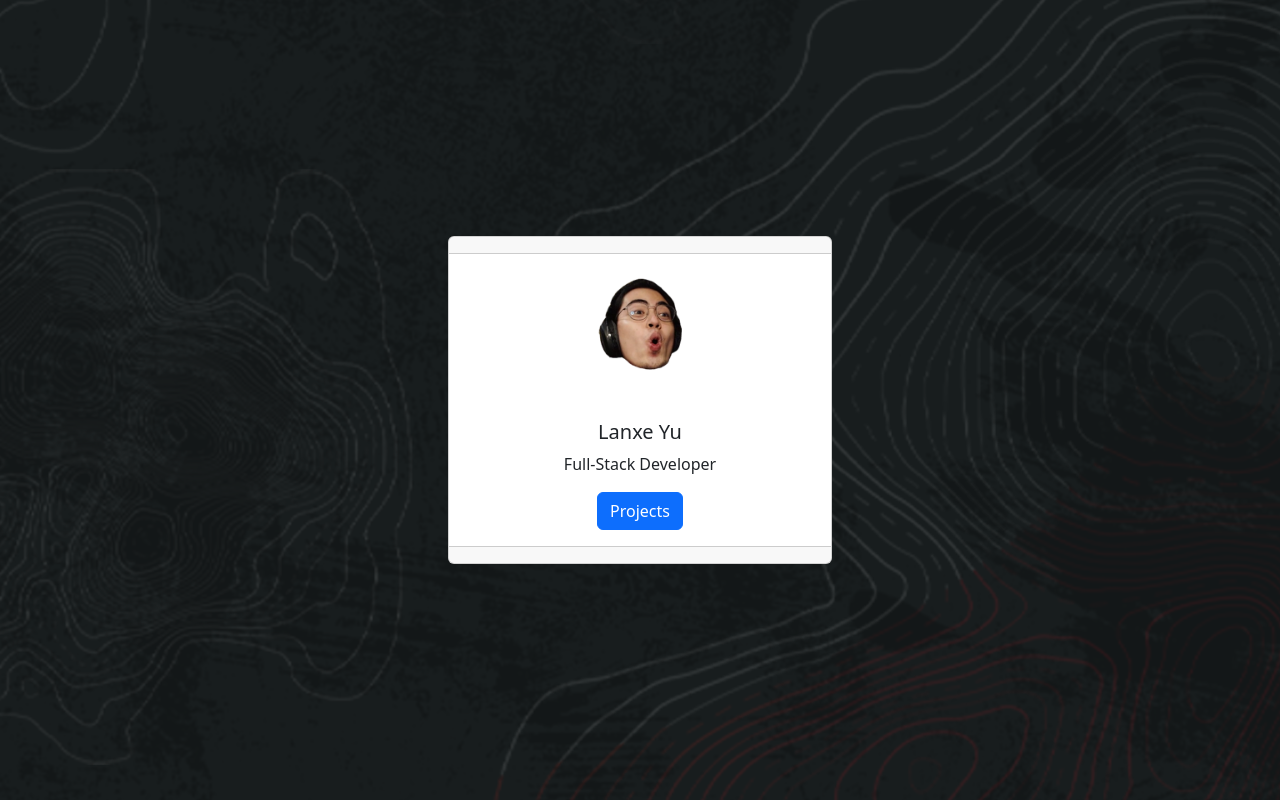
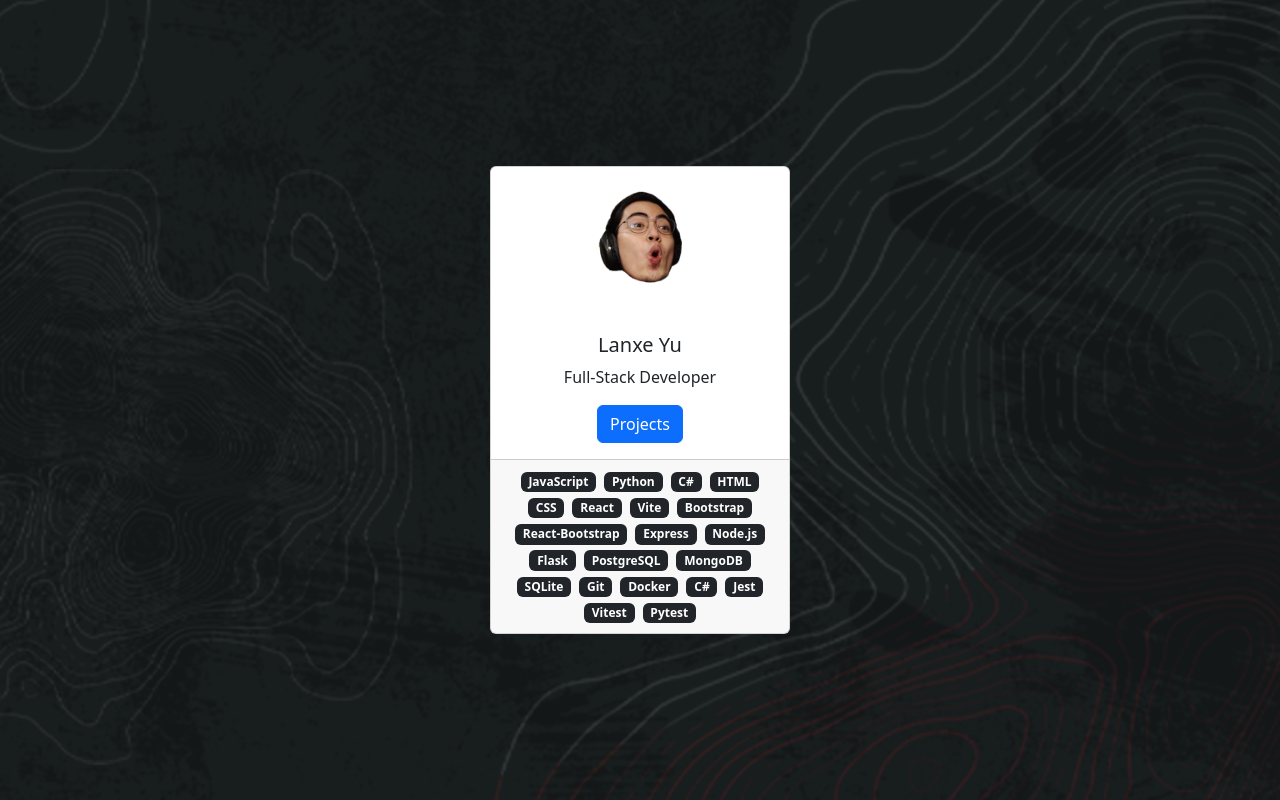
Before and after one commit to lanxeyu/portfolio-website, a React (Vite) app: page / in a window 1280 px wide. Built offline with nearby package versions, Linux system fonts and the light colour scheme.

Commit message:
Add tech stack badges, styling

```diff
--- a/src/App.jsx
+++ b/src/App.jsx
@@ -2,15 +2,10 @@ import { Routes, Route } from "react-router-dom";
 import * as Pages from './pages';
 import 'bootstrap/dist/css/bootstrap.min.css';
 
-
 function App() {
-
-
   return (
     <Routes>
       <Route index element={<Pages.Home />}></Route>
-
-
     </Routes>
   )
 }
--- a/src/components/MainCard/index.jsx
+++ b/src/components/MainCard/index.jsx
@@ -1,22 +1,16 @@
 import Button from 'react-bootstrap/Button';
 import Card from 'react-bootstrap/Card';
-import Col from 'react-bootstrap/Col';
 import Container from 'react-bootstrap/Container';
 import Image from 'react-bootstrap/Image';
-import Row from 'react-bootstrap/Row';
+import Badge from 'react-bootstrap/Badge';
 import './style.css'
 
 const MainCard = () => {
   return (
-    <Card className="text-center card">
-      <Card.Header></Card.Header>
+    <Card className="text-center">
 
       <Container>
-      <Row>
-        <Col>
           <Image src="/expog.png" className="profile-picture" roundedCircle />
-        </Col>
-      </Row>
       </Container>
 
       <Card.Body>
@@ -26,7 +20,31 @@ const MainCard = () => {
         </Card.Text>
         <Button className="scroll-to-projects-button button" variant="primary">Projects</Button>
       </Card.Body>
-      <Card.Footer className="text-muted"></Card.Footer>
+
+      <Card.Footer>
+          <Badge className="badge" bg="dark">JavaScript</Badge>
+          <Badge className="badge" bg="dark">Python</Badge>
+          <Badge className="badge" bg="dark">C#</Badge>
+          <Badge className="badge" bg="dark">HTML</Badge>
+          <Badge className="badge" bg="dark">CSS</Badge>
+          <Badge className="badge" bg="dark">React</Badge>
+          <Badge className="badge" bg="dark">Vite</Badge>
+          <Badge className="badge" bg="dark">Bootstrap</Badge>
+          <Badge className="badge" bg="dark">React-Bootstrap</Badge>
+          <Badge className="badge" bg="dark">Express</Badge>
+          <Badge className="badge" bg="dark">Node.js</Badge>
+          <Badge className="badge" bg="dark">Flask</Badge>
+          <Badge className="badge" bg="dark">PostgreSQL</Badge>
+          <Badge className="badge" bg="dark">MongoDB</Badge>
+          <Badge className="badge" bg="dark">SQLite</Badge>
+          <Badge className="badge" bg="dark">Git</Badge>
+          <Badge className="badge" bg="dark">Docker</Badge>
+          <Badge className="badge" bg="dark">C#</Badge>
+          <Badge className="badge" bg="dark">Jest</Badge>
+          <Badge className="badge" bg="dark">Vitest</Badge>
+          <Badge className="badge" bg="dark">Pytest</Badge>
+      </Card.Footer>
+
     </Card>
   );
 }
--- a/src/components/MainCard/style.css
+++ b/src/components/MainCard/style.css
@@ -1,5 +1,7 @@
 .card {
-    width: 30vw;
+    max-width: 300px;
+    margin-left: 50px;
+    margin-right: 50px;
 }
 
 .profile-picture {
@@ -8,3 +10,10 @@
     margin-top: 20px;
     margin-bottom: 30px;
 }
+
+.badge {
+    margin-left: 4px;
+    margin-right: 4px;
+    margin-top: 2px;
+    margin-bottom: 2px;
+}
--- a/src/components/Projects/index.jsx
+++ b/src/components/Projects/index.jsx
@@ -1,14 +1,12 @@
 import Carousel from 'react-bootstrap/Carousel';
 import { Button, ButtonGroup } from 'react-bootstrap';
 import Image from 'react-bootstrap/Image';
-
 import './style.css'
 
-
 function Projects() {
-
   return (
     <Carousel className="carousel">
+
 
       <Carousel.Item className='carousel-item'>
         <Image src='/vanguardians-preview.png' className='carousel-image' rounded/>
@@ -55,6 +53,7 @@ function Projects() {
         </Carousel.Caption>
       </Carousel.Item>
 
+
     </Carousel>
   );
 }
--- a/src/components/Projects/style.css
+++ b/src/components/Projects/style.css
@@ -1,13 +1,10 @@
 .carousel-item {
     height: 80vh;
-    background-image: url(/bg_plain.png);
     background-position: center;
 }
 
 .carousel-image {
     width: 70vw;
-    border-radius: 2px;
-    border-color: blueviolet;
     margin-top: 20px;
     margin-bottom: 20px;
 }
@@ -20,4 +17,5 @@
 
 .button-group {
     padding-bottom: 20px;
+    align-items: right;
 }
```
